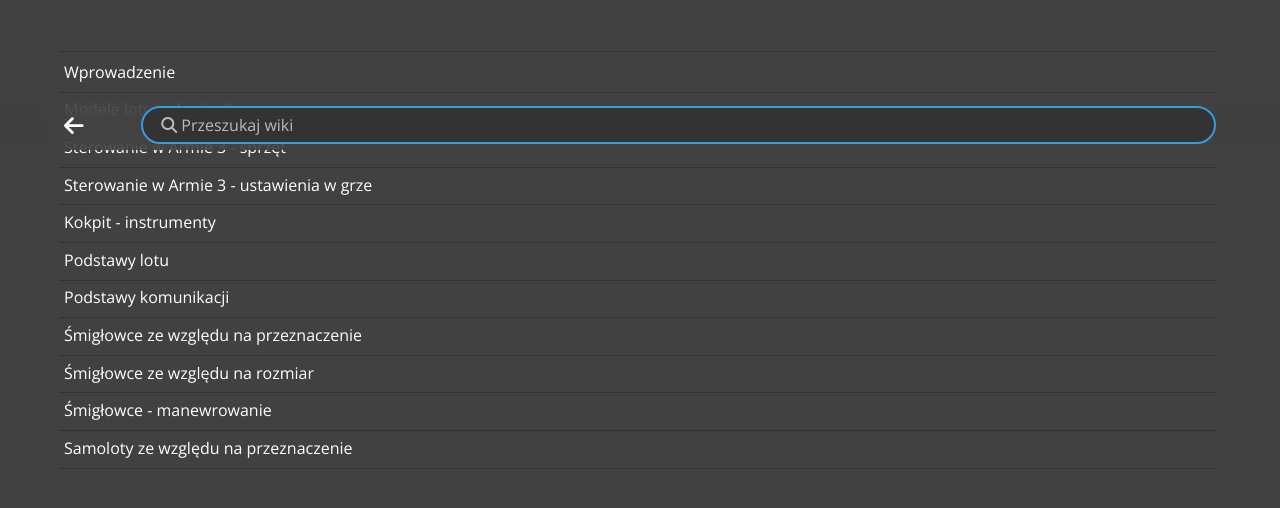
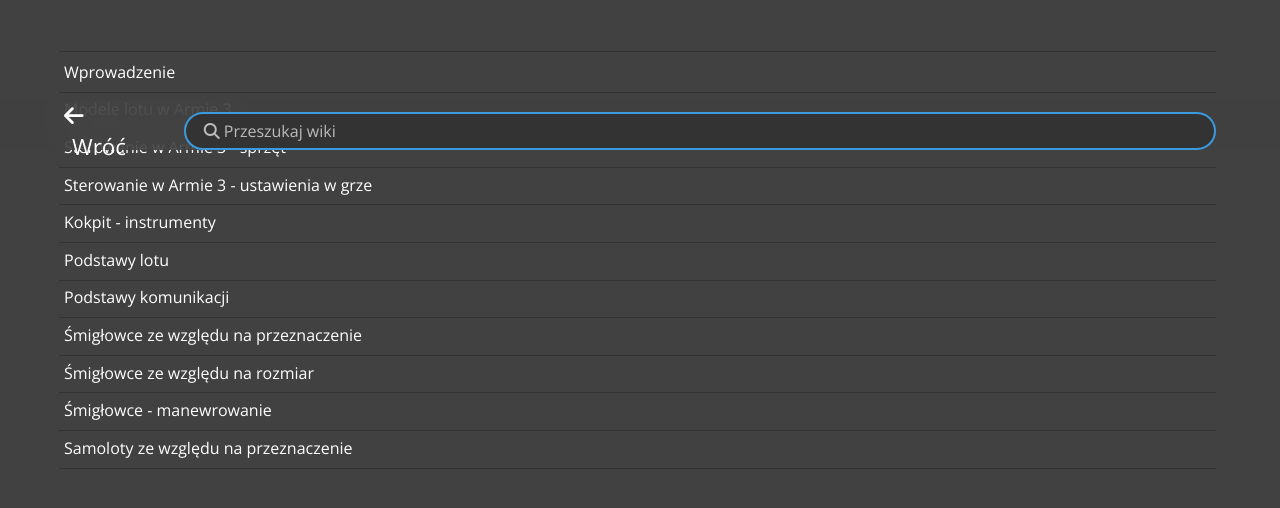
Before and after one commit to Pawel2923/PTAP, a React (Create React App) app: page /szukaj in a window 1280 px wide. Shown: the top 508 px of the page. Built offline with nearby package versions, Linux system fonts and the light colour scheme.

Commit message:
Update BackArrow

```diff
--- a/src/components/UI/BackArrow.js
+++ b/src/components/UI/BackArrow.js
@@ -1,9 +1,12 @@
+import { useContext } from "react";
 import { useNavigate } from "react-router-dom";
 
+import WidthContext from "../../store/width-context";
 import classes from "./BackArrow.module.css";
 
 const BackArrow = (props) => {
   const navigate = useNavigate();
+  const { width } = useContext(WidthContext);
 
   const backClickHandler = () => {
     navigate(-1);
@@ -17,6 +20,7 @@ const BackArrow = (props) => {
       onClick={backClickHandler}
     >
       <i className="fa-solid fa-arrow-left"></i>
+      {width > 480 ? <span>Wróć</span> : ""}
     </div>
   );
 };
--- a/src/components/UI/BackArrow.module.css
+++ b/src/components/UI/BackArrow.module.css
@@ -2,11 +2,26 @@
   font-size: 1.4em;
   margin-left: 1rem;
   margin-top: 1rem;
+  width: fit-content;
 }
 
 @media screen and (min-width: 30em) {
   .back {
-    margin-left: 8rem;
+    margin-left: 9rem;
     margin-top: 2rem;
+    cursor: pointer;
+  }
+
+  .back > *:nth-child(2) {
+    margin-left: 0.5rem;
+  }
+
+  .back > * {
+    transition: color 50ms ease-in;
+    -webkit-tap-highlight-color: transparent !important;
+  }
+
+  .back:hover > * {
+    color: #3B9ADD;
   }
 }
--- a/src/index.css
+++ b/src/index.css
@@ -145,6 +145,10 @@ input[type="search"]::-webkit-search-results-decoration {
     margin: 4rem 8rem;
   }
 
+  .section:first-of-type {
+    margin-top: 2rem;
+  }
+
   .section figure img {
     align-self: flex-start;
   }
```
